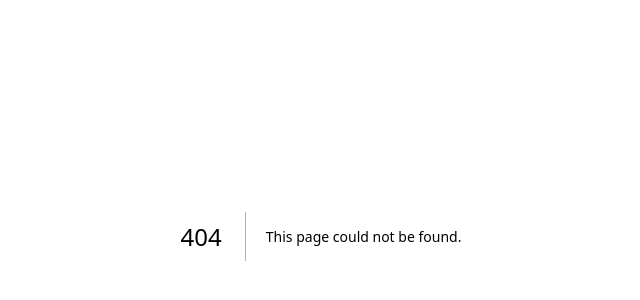
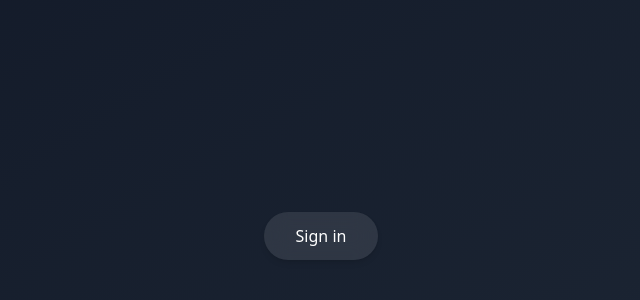
Before and after one commit to ryanzheng1998/ryan-zheng.com, a Next.js app: page /fun/oauth in a window 1280 px wide. Before the commit this address had no page. Shown: the part 164-464 px from the top of the page, without its empty margins (319-959 px from the left). Built offline with nearby package versions, Linux system fonts and the light colour scheme.

Commit message:
add page

```diff
--- /dev/null
+++ b/app/fun/oauth/page.tsx
@@ -0,0 +1,14 @@
+import Link from 'next/link'
+
+export default function Page() {
+  return (
+    <div className="flex min-h-screen items-center justify-center bg-gradient-to-br from-gray-900 to-gray-800">
+      <Link
+        href="/api/auth/signin"
+        className="rounded-full bg-white/10 px-8 py-3 font-medium text-white shadow-md backdrop-blur-md transition duration-200 hover:scale-105 hover:bg-white/20 active:scale-95"
+      >
+        Sign in
+      </Link>
+    </div>
+  )
+}
--- a/app/projects.ts
+++ b/app/projects.ts
@@ -104,6 +104,10 @@ export const projects = [
     href: '/fun/webgl/wireframe',
   },
   {
+    name: 'OAuth2.0',
+    href: '/fun/oauth',
+  },
+  {
     name: 'SVG Chart',
     href: 'https://ryanzheng1998.github.io/svg-chart/',
   },
```
